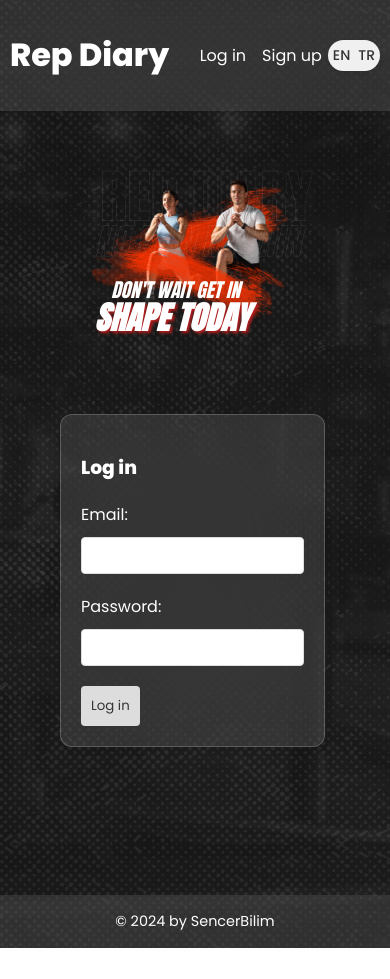
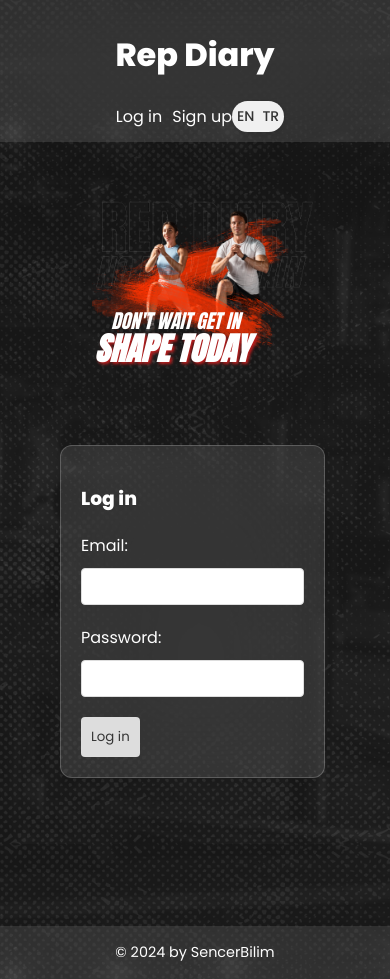
Before and after one commit to SencerBilim/RepDiary, a React (Create React App) app in the folder frontend/: page /login in a window 390 px wide. Before the commit the page ends 948 px from the top, so only its background shows below. Built offline with nearby package versions, Linux system fonts and the light colour scheme.

Commit message:
responsive desing

```diff
--- a/frontend/src/App.js
+++ b/frontend/src/App.js
@@ -6,7 +6,7 @@ import Login from "./pages/Login.js";
 import Signup from "./pages/Signup.js";
 import Navbar from "./components/Navbar"
 import Footer from "./components/Footer.js";
-import LanguageSwitcher from "./components/LanguageSwitcher"
+
 
 function App() {
   const { user } = useAuthContext();
--- a/frontend/src/components/WorkoutDetails.js
+++ b/frontend/src/components/WorkoutDetails.js
@@ -27,9 +27,7 @@ const WorkoutDetails = ({ workout }) => {
     }
 
     // Function to capitalize first letter
-    const capitalizeFirstLetter = (string) => {
-        return string.charAt(0).toUpperCase() + string.slice(1);
-    }
+
 
     return (
         <div className="workout-details">
--- a/frontend/src/index.css
+++ b/frontend/src/index.css
@@ -455,12 +455,15 @@ nav button {
 
   }
   header .container {
-    margin: 0 auto;
-    padding: 10px;
-    display: flex;
-    align-items: center;
-    justify-content: space-between;
-    width: 100%;
+      display: flex;
+      margin: 0 auto;
+      padding: 10px;
+      display: flex;
+      width: 100%;
+      flex-direction: column;
+      flex-wrap: wrap;
+      align-content: center;
+      align-items: center;
   }
 
   .hero-section {
@@ -494,10 +497,7 @@ nav button {
   display: contents;
   margin: 13px;
 }
-nav {
-justify-content: space-around;
-gap: 6px;
-}
+
 }
 
 
```
